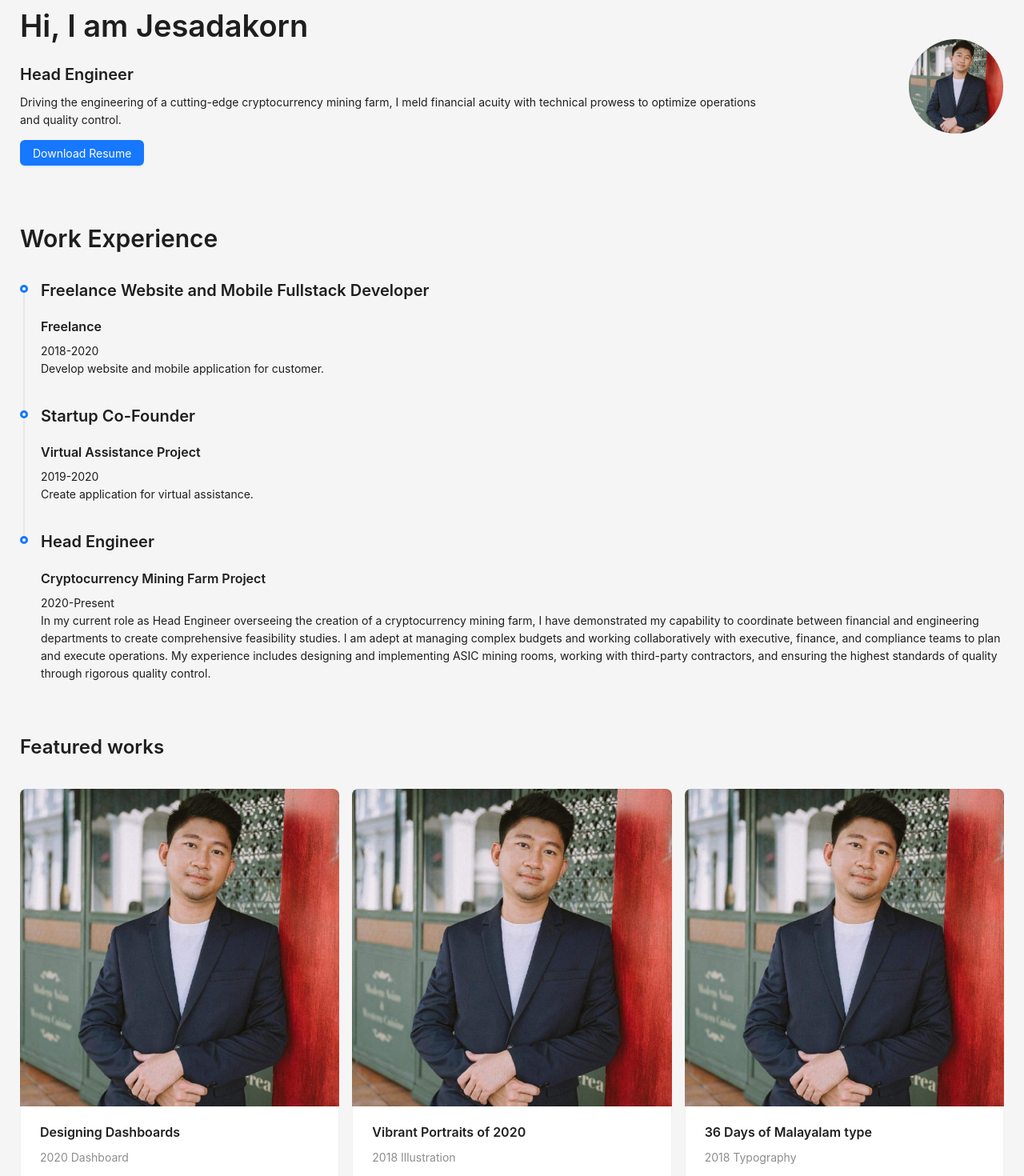
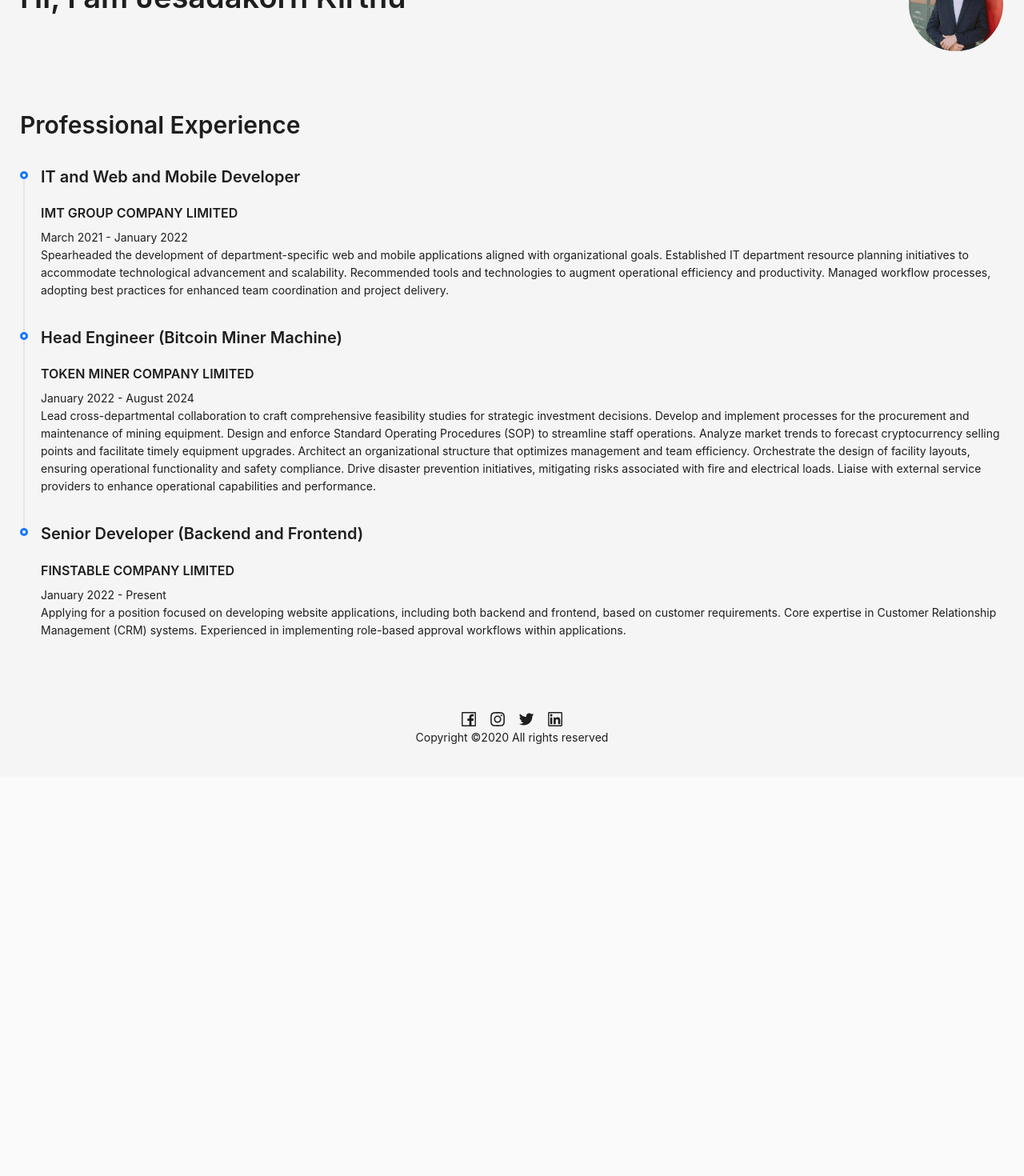
Before and after one commit to fluke-jesadakorn/Portfolio, a Next.js app: page / in a window 1280 px wide. Shown: the part 80-1550 px from the top of the page at 80% size. After the commit the page ends 1051 px from the top, so only its background shows below. Built offline with nearby package versions, Linux system fonts and the light colour scheme.

Commit message:
deploy last version website

```diff
--- a/app/Components/Home.tsx
+++ b/app/Components/Home.tsx
@@ -1,55 +1,49 @@
 "use client";
-
 import {
   Layout,
   Typography,
   Button,
-  Card,
   Row,
   Col,
   Avatar,
   Space,
   Timeline,
-  Form,
-  Input,
 } from "antd";
 import Link from "next/link";
 
 const { Content } = Layout;
 const { Title, Text, Paragraph } = Typography;
 
-const mockupWorks = [
-  { title: "Designing Dashboards", year: "2020", category: "Dashboard" },
-  {
-    title: "Vibrant Portraits of 2020",
-    year: "2018",
-    category: "Illustration",
-  },
-  { title: "36 Days of Malayalam type", year: "2018", category: "Typography" },
-];
-
 const workExperiences = [
   {
-    title: "Freelance Website and Mobile Fullstack Developer",
-    company: "Freelance",
-    period: "2018-2020",
-    content: `Develop website and mobile application for customer.`,
+    title: "IT and Web and Mobile Developer",
+    company: "IMT GROUP COMPANY LIMITED",
+    period: "March 2021 - January 2022",
+    content: `Spearheaded the development of department-specific web and mobile applications aligned with organizational goals.
+              Established IT department resource planning initiatives to accommodate technological advancement and scalability.
+              Recommended tools and technologies to augment operational efficiency and productivity.
+              Managed workflow processes, adopting best practices for enhanced team coordination and project delivery.`,
   },
   {
-    title: "Startup Co-Founder",
-    company: "Virtual Assistance Project",
-    period: "2019-2020",
-    content: `Create application for virtual assistance.`,
+    title: "Head Engineer (Bitcoin Miner Machine)",
+    company: "TOKEN MINER COMPANY LIMITED",
+    period: "January 2022 - August 2024",
+    content: `Lead cross-departmental collaboration to craft comprehensive feasibility studies for strategic investment decisions.
+              Develop and implement processes for the procurement and maintenance of mining equipment.
+              Design and enforce Standard Operating Procedures (SOP) to streamline staff operations.
+              Analyze market trends to forecast cryptocurrency selling points and facilitate timely equipment upgrades.
+              Architect an organizational structure that optimizes management and team efficiency.
+              Orchestrate the design of facility layouts, ensuring operational functionality and safety compliance.
+              Drive disaster prevention initiatives, mitigating risks associated with fire and electrical loads.
+              Liaise with external service providers to enhance operational capabilities and performance.`,
   },
   {
-    title: "Head Engineer",
-    company: "Cryptocurrency Mining Farm Project",
-    period: "2020-Present",
-    content: `In my current role as Head Engineer overseeing the creation of a cryptocurrency mining farm,
-      I have demonstrated my capability to coordinate between financial and engineering departments to create comprehensive feasibility studies.
-      I am adept at managing complex budgets and working collaboratively with executive, finance, and compliance teams to plan and execute operations.
-      My experience includes designing and implementing ASIC mining rooms, working with third-party contractors,
-      and ensuring the highest standards of quality through rigorous quality control.`,
+    title: "Senior Developer (Backend and Frontend)",
+    company: "FINSTABLE COMPANY LIMITED",
+    period: "January 2022 - Present",
+    content: `Applying for a position focused on developing website applications, including both backend and frontend, based on customer requirements.
+              Core expertise in Customer Relationship Management (CRM) systems.
+              Experienced in implementing role-based approval workflows within applications.`,
   },
 ];
 
@@ -59,14 +53,7 @@
       <Space direction="vertical" size="large" style={{ display: "flex" }}>
         <Row align="middle" justify="space-between">
           <Col xs={24} sm={24} md={16} lg={18} xl={18}>
-            <Title>Hi, I am Jesadakorn</Title>
-            <Title level={4}>Head Engineer</Title>
-            <Paragraph>
-              Driving the engineering of a cutting-edge cryptocurrency mining
-              farm, I meld financial acuity with technical prowess to optimize
-              operations and quality control.
-            </Paragraph>
-            <Link href="/Resume.pdf"><Button type="primary">Download Resume</Button></Link>
+            <Title>Hi, I am Jesadakorn Kirtnu</Title>
           </Col>
           <Col xs={24} sm={24} md={8} lg={6} xl={6}>
             <Avatar size={120} src="/fluke.jpeg" style={{ float: "right" }} />
@@ -74,21 +61,10 @@
         </Row>
 
         <Title level={2} style={{ marginTop: "48px" }}>
-          Work Experience
+          Professional Experience
         </Title>
         <Row gutter={24}>
           <Col span={24}>
-            {/* <Timeline>
-                    {workExperiences.map((experience, index) => (
-                      <Timeline key={index}>
-                        <Title level={4}>{experience.title}</Title>
-                        <Title level={5}>{experience.company}</Title>
-                        <Text>{experience.period}</Text>
-                        <Paragraph>{experience.content}</Paragraph>
-                      </Timeline>
-                    ))}
-                  </Timeline> */}
-
             <Timeline
               items={workExperiences.map((experience, index) => {
                 return {
@@ -106,23 +82,6 @@
             />
           </Col>
         </Row>
-
-        <Title level={3}>Featured works</Title>
-        <Row gutter={16}>
-          {mockupWorks.map((work) => (
-            <Col span={8} key={work.title}>
-              <Card
-                hoverable
-                cover={<img alt={work.title} src="/fluke.jpeg" />}
-              >
-                <Card.Meta
-                  title={work.title}
-                  description={`${work.year} ${work.category}`}
-                />
-              </Card>
-            </Col>
-          ))}
-        </Row>
       </Space>
     </Content>
   );
--- a/app/layout.tsx
+++ b/app/layout.tsx
@@ -22,10 +22,8 @@
     <html lang="en">
       <body className={inter.className}>
         <StyledComponentsRegistry>
-          <Head>
-            {/* several domains list the same content, make sure google knows we mean this one. */}
+          {/* <Head>
             <link
-              // href={`https://reactresume.com${pathname}`}
               key="canonical"
               rel="canonical"
             />
@@ -35,14 +33,11 @@
             <link href="/apple-touch-icon.png" rel="apple-touch-icon" />
             <link href="/site.webmanifest" rel="manifest" />
 
-            {/* Open Graph : https://ogp.me/ */}
             <meta
-              // content={`https://reactresume.com${pathname}`}
               property="og:url"
             />
 
-            {/* Twitter: https://developer.twitter.com/en/docs/twitter-for-websites/cards/overview/markup */}
-          </Head>
+          </Head> */}
           {children}
         </StyledComponentsRegistry>
       </body>
--- a/lib/AntdRegistry.tsx
+++ b/lib/AntdRegistry.tsx
@@ -58,7 +58,7 @@
   return (
     <StyleProvider cache={cache}>
       <Layout className="layout">
-        <Header style={{ zIndex: 1, width: "100%" }}>
+        {/* <Header style={{ zIndex: 1, width: "100%" }}>
           <div className="logo" />
           <Menu
             theme="dark"
@@ -66,7 +66,7 @@
             mode="horizontal"
             defaultSelectedKeys={["1"]}
           ></Menu>
-        </Header>
+        </Header> */}
         <div style={{ minHeight: "82vh" }}>{children}</div>
         <Footer
           style={{
```
